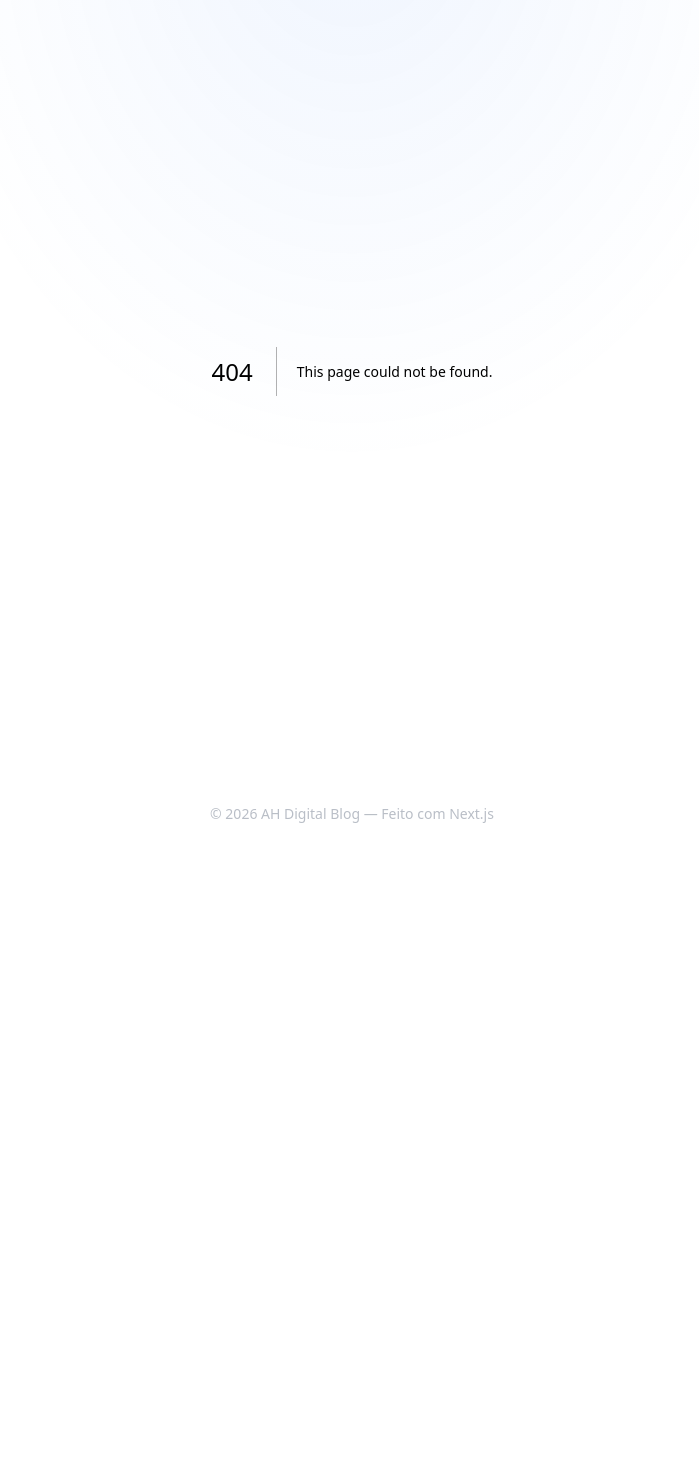
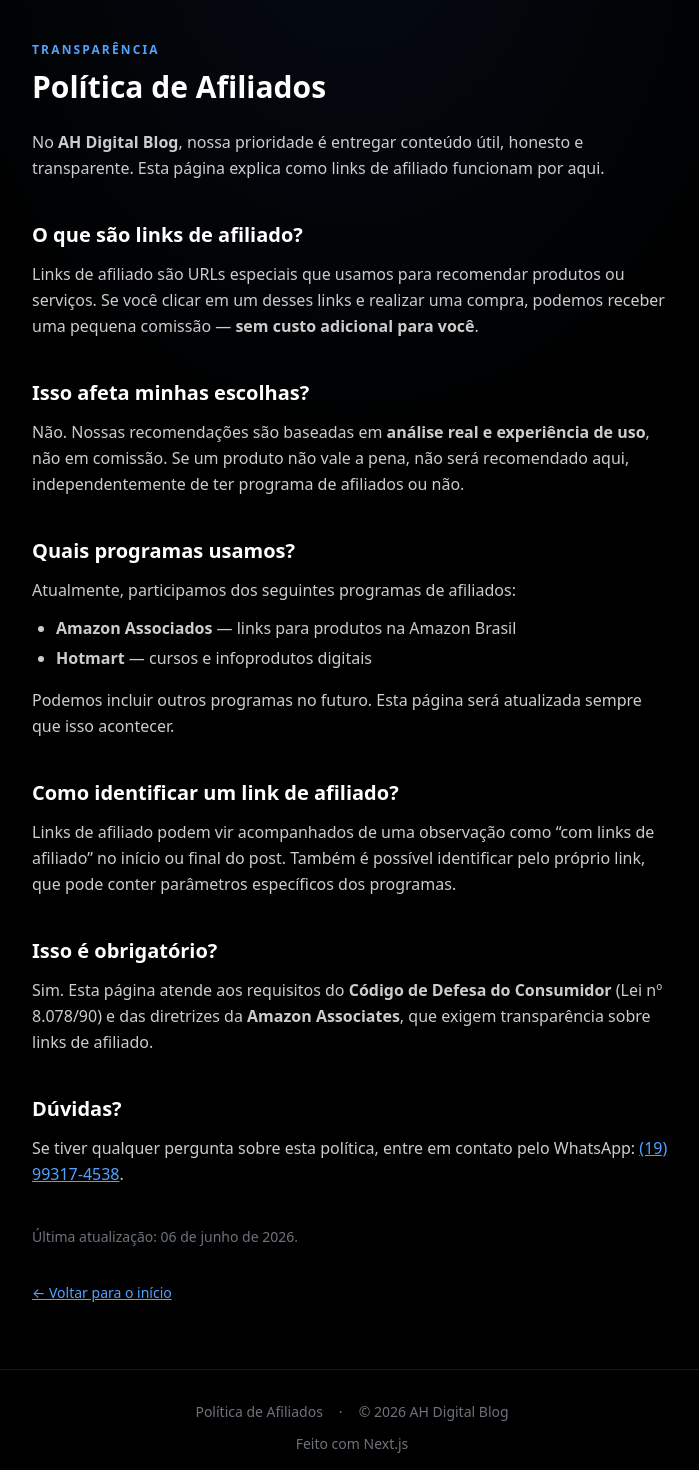
Before and after one commit to andrehs-dev/ah-digital-blog, a Next.js app: page /politica-de-afiliados in a window 1280 px wide. Before the commit this address had no page. Shown: the part 100-1570 px from the top of the page, without its empty margins (288-987 px from the left). Before the commit the page ends 956 px from the top, so only its background shows below. Built offline with nearby package versions, Linux system fonts and the light colour scheme.

Commit message:
adiciona pagina politica de afiliados + link no footer

```diff
--- /dev/null
+++ b/src/app/politica-de-afiliados/page.tsx
@@ -0,0 +1,95 @@
+import type { Metadata } from "next";
+import Link from "next/link";
+
+export const metadata: Metadata = {
+  title: "Política de Afiliados",
+  description: "Transparência sobre links de afiliado no AH Digital Blog.",
+};
+
+export default function PoliticaAfiliados() {
+  return (
+    <article className="mx-auto max-w-2xl px-4 py-16 leading-relaxed text-white/80">
+      <span className="text-xs uppercase tracking-[0.18em] text-blue-400 font-semibold">
+        Transparência
+      </span>
+      <h1 className="mt-2 text-3xl font-bold text-white">
+        Política de Afiliados
+      </h1>
+
+      <p className="mt-6">
+        No <strong>AH Digital Blog</strong>, nossa prioridade é entregar conteúdo
+        útil, honesto e transparente. Esta página explica como links de afiliado
+        funcionam por aqui.
+      </p>
+
+      <h2 className="mt-10 text-xl font-bold text-white">O que são links de afiliado?</h2>
+      <p className="mt-3">
+        Links de afiliado são URLs especiais que usamos para recomendar produtos
+        ou serviços. Se você clicar em um desses links e realizar uma compra,
+        podemos receber uma pequena comissão — <strong>sem custo adicional para você</strong>.
+      </p>
+
+      <h2 className="mt-10 text-xl font-bold text-white">Isso afeta minhas escolhas?</h2>
+      <p className="mt-3">
+        Não. Nossas recomendações são baseadas em <strong>análise real e experiência
+        de uso</strong>, não em comissão. Se um produto não vale a pena, não será
+        recomendado aqui, independentemente de ter programa de afiliados ou não.
+      </p>
+
+      <h2 className="mt-10 text-xl font-bold text-white">Quais programas usamos?</h2>
+      <p className="mt-3">
+        Atualmente, participamos dos seguintes programas de afiliados:
+      </p>
+      <ul className="mt-3 list-disc space-y-1 pl-6">
+        <li><strong>Amazon Associados</strong> — links para produtos na Amazon Brasil</li>
+        <li><strong>Hotmart</strong> — cursos e infoprodutos digitais</li>
+      </ul>
+      <p className="mt-4">
+        Podemos incluir outros programas no futuro. Esta página será atualizada
+        sempre que isso acontecer.
+      </p>
+
+      <h2 className="mt-10 text-xl font-bold text-white">Como identificar um link de afiliado?</h2>
+      <p className="mt-3">
+        Links de afiliado podem vir acompanhados de uma observação como
+        &ldquo;com links de afiliado&rdquo; no início ou final do post. Também
+        é possível identificar pelo próprio link, que pode conter parâmetros
+        específicos dos programas.
+      </p>
+
+      <h2 className="mt-10 text-xl font-bold text-white">Isso é obrigatório?</h2>
+      <p className="mt-3">
+        Sim. Esta página atende aos requisitos do <strong>Código de Defesa do
+        Consumidor</strong> (Lei nº 8.078/90) e das diretrizes da <strong>Amazon
+        Associates</strong>, que exigem transparência sobre links de afiliado.
+      </p>
+
+      <h2 className="mt-10 text-xl font-bold text-white">Dúvidas?</h2>
+      <p className="mt-3">
+        Se tiver qualquer pergunta sobre esta política, entre em contato pelo
+        WhatsApp:{" "}
+        <a
+          href="https://wa.me/5519993174538"
+          target="_blank"
+          rel="noopener noreferrer"
+          className="text-blue-400 underline hover:text-blue-300"
+        >
+          (19) 99317-4538
+        </a>.
+      </p>
+
+      <p className="mt-10 text-sm text-white/40">
+        Última atualização: 06 de junho de 2026.
+      </p>
+
+      <div className="mt-8">
+        <Link
+          href="/"
+          className="text-sm text-blue-400 underline hover:text-blue-300"
+        >
+          ← Voltar para o início
+        </Link>
+      </div>
+    </article>
+  );
+}
--- a/src/components/Footer.tsx
+++ b/src/components/Footer.tsx
@@ -2,8 +2,15 @@ export default function Footer() {
   return (
     <footer className="border-t border-white/10 py-8 text-center">
       <div className="mx-auto max-w-6xl px-4">
+        <div className="mb-3 flex items-center justify-center gap-4 text-sm text-white/40">
+          <a href="/politica-de-afiliados" className="transition hover:text-white/60">
+            Política de Afiliados
+          </a>
+          <span>·</span>
+          <span>© {new Date().getFullYear()} AH Digital Blog</span>
+        </div>
         <p className="text-sm text-white/40">
-          © {new Date().getFullYear()} AH Digital Blog — Feito com Next.js
+          Feito com Next.js
         </p>
       </div>
     </footer>
```
